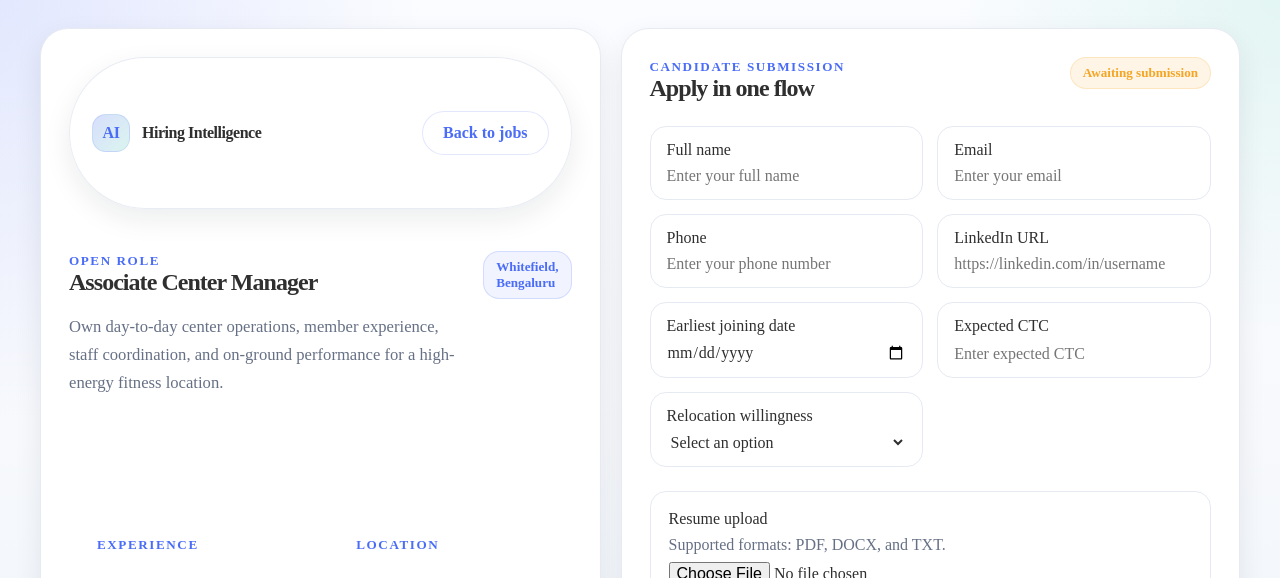
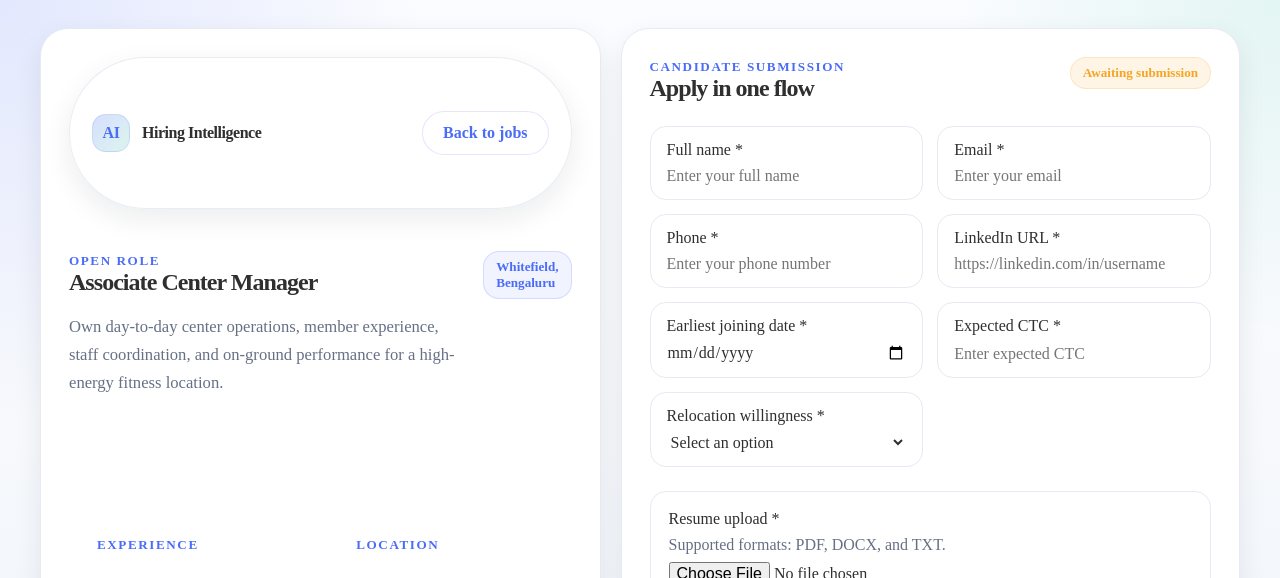
Before and after one commit to GokulRithesh22/ai-hiring-intelligence-platform, a Next.js app in the folder apps/frontend/: page /jobs/associate-center-manager/apply in a window 1280 px wide. Shown: the top 578 px of the page. Built offline with nearby package versions, Linux system fonts and the light colour scheme; no server answers.

Commit message:
Highlight required candidate form fields

```diff
--- a/apps/frontend/app/globals.css
+++ b/apps/frontend/app/globals.css
@@ -592,6 +592,17 @@ button {
   padding: 14px 16px;
 }
 
+.field-error {
+  border-color: rgba(214, 69, 69, 0.35);
+  background: rgba(214, 69, 69, 0.05);
+}
+
+.field-error-text {
+  color: var(--color-danger);
+  font-size: 0.82rem;
+  font-weight: 600;
+}
+
 .field input,
 .field textarea,
 .field select,
--- a/apps/frontend/components/candidate/candidate-application-portal.tsx
+++ b/apps/frontend/components/candidate/candidate-application-portal.tsx
@@ -31,17 +31,25 @@ export function CandidateApplicationPortal({
   const [result, setResult] = useState<ApplicationSubmissionResult | null>(null);
   const [validationMessage, setValidationMessage] = useState<string | null>(null);
   const [submitError, setSubmitError] = useState<string | null>(null);
+  const [touchedFields, setTouchedFields] = useState<Record<string, boolean>>({});
   const [isPending, startTransition] = useTransition();
 
-  const isFormComplete =
-    form.fullName.trim().length > 1 &&
-    form.email.trim().length > 3 &&
-    (form.phone?.trim().length ?? 0) > 3 &&
-    (form.linkedInUrl?.trim().length ?? 0) > 3 &&
-    form.earliestJoiningDate.trim().length > 0 &&
-    form.expectedCtc.trim().length > 0 &&
-    form.relocation.trim().length > 0 &&
-    form.resumeFile !== null;
+  const fieldErrors = {
+    fullName: form.fullName.trim().length > 1 ? null : "Full name is required.",
+    email: form.email.trim().length > 3 ? null : "Email is required.",
+    phone: (form.phone?.trim().length ?? 0) > 3 ? null : "Phone is required.",
+    linkedInUrl:
+      (form.linkedInUrl?.trim().length ?? 0) > 3 ? null : "LinkedIn URL is required.",
+    earliestJoiningDate:
+      form.earliestJoiningDate.trim().length > 0 ? null : "Earliest joining date is required.",
+    expectedCtc:
+      form.expectedCtc.trim().length > 0 ? null : "Expected CTC is required.",
+    relocation:
+      form.relocation.trim().length > 0 ? null : "Relocation willingness is required.",
+    resumeFile: form.resumeFile ? null : "Resume upload is required."
+  };
+
+  const isFormComplete = Object.values(fieldErrors).every((error) => error === null);
 
   const updateField = <K extends keyof CandidateApplicationPayload>(
     field: K,
@@ -51,11 +59,32 @@ export function CandidateApplicationPortal({
       ...current,
       [field]: value
     }));
+    setTouchedFields((current) => ({
+      ...current,
+      [field]: true
+    }));
+  };
+
+  const markFieldTouched = (field: keyof CandidateApplicationPayload | "resumeFile") => {
+    setTouchedFields((current) => ({
+      ...current,
+      [field]: true
+    }));
   };
 
   const handleSubmit = () => {
     if (!isFormComplete) {
       setValidationMessage("Complete every required field before continuing.");
+      setTouchedFields({
+        fullName: true,
+        email: true,
+        phone: true,
+        linkedInUrl: true,
+        earliestJoiningDate: true,
+        expectedCtc: true,
+        relocation: true,
+        resumeFile: true
+      });
       return;
     }
 
@@ -124,79 +153,107 @@ export function CandidateApplicationPortal({
         </div>
 
         <div className="form-grid">
-          <label className="field">
-            <span>Full name</span>
+          <label className={`field ${touchedFields.fullName && fieldErrors.fullName ? "field-error" : ""}`}>
+            <span>Full name *</span>
             <input
               required
               placeholder="Enter your full name"
               value={form.fullName}
               onChange={(event) => updateField("fullName", event.target.value)}
+              onBlur={() => markFieldTouched("fullName")}
             />
+            {touchedFields.fullName && fieldErrors.fullName ? (
+              <span className="field-error-text">{fieldErrors.fullName}</span>
+            ) : null}
           </label>
-          <label className="field">
-            <span>Email</span>
+          <label className={`field ${touchedFields.email && fieldErrors.email ? "field-error" : ""}`}>
+            <span>Email *</span>
             <input
               type="email"
               required
               placeholder="Enter your email"
               value={form.email}
               onChange={(event) => updateField("email", event.target.value)}
+              onBlur={() => markFieldTouched("email")}
             />
+            {touchedFields.email && fieldErrors.email ? (
+              <span className="field-error-text">{fieldErrors.email}</span>
+            ) : null}
           </label>
-          <label className="field">
-            <span>Phone</span>
+          <label className={`field ${touchedFields.phone && fieldErrors.phone ? "field-error" : ""}`}>
+            <span>Phone *</span>
             <input
               required
               placeholder="Enter your phone number"
               value={form.phone ?? ""}
               onChange={(event) => updateField("phone", event.target.value)}
+              onBlur={() => markFieldTouched("phone")}
             />
+            {touchedFields.phone && fieldErrors.phone ? (
+              <span className="field-error-text">{fieldErrors.phone}</span>
+            ) : null}
           </label>
-          <label className="field">
-            <span>LinkedIn URL</span>
+          <label className={`field ${touchedFields.linkedInUrl && fieldErrors.linkedInUrl ? "field-error" : ""}`}>
+            <span>LinkedIn URL *</span>
             <input
               type="url"
               required
               placeholder="https://linkedin.com/in/username"
               value={form.linkedInUrl ?? ""}
               onChange={(event) => updateField("linkedInUrl", event.target.value)}
+              onBlur={() => markFieldTouched("linkedInUrl")}
             />
+            {touchedFields.linkedInUrl && fieldErrors.linkedInUrl ? (
+              <span className="field-error-text">{fieldErrors.linkedInUrl}</span>
+            ) : null}
           </label>
-          <label className="field">
-            <span>Earliest joining date</span>
+          <label className={`field ${touchedFields.earliestJoiningDate && fieldErrors.earliestJoiningDate ? "field-error" : ""}`}>
+            <span>Earliest joining date *</span>
             <input
               type="date"
               required
               value={form.earliestJoiningDate}
               onChange={(event) => updateField("earliestJoiningDate", event.target.value)}
+              onBlur={() => markFieldTouched("earliestJoiningDate")}
             />
+            {touchedFields.earliestJoiningDate && fieldErrors.earliestJoiningDate ? (
+              <span className="field-error-text">{fieldErrors.earliestJoiningDate}</span>
+            ) : null}
           </label>
-          <label className="field">
-            <span>Expected CTC</span>
+          <label className={`field ${touchedFields.expectedCtc && fieldErrors.expectedCtc ? "field-error" : ""}`}>
+            <span>Expected CTC *</span>
             <input
               required
               placeholder="Enter expected CTC"
               value={form.expectedCtc}
               onChange={(event) => updateField("expectedCtc", event.target.value)}
+              onBlur={() => markFieldTouched("expectedCtc")}
             />
+            {touchedFields.expectedCtc && fieldErrors.expectedCtc ? (
+              <span className="field-error-text">{fieldErrors.expectedCtc}</span>
+            ) : null}
           </label>
-          <label className="field">
-            <span>Relocation willingness</span>
+          <label className={`field ${touchedFields.relocation && fieldErrors.relocation ? "field-error" : ""}`}>
+            <span>Relocation willingness *</span>
             <select
               required
               value={form.relocation}
               onChange={(event) => updateField("relocation", event.target.value)}
+              onBlur={() => markFieldTouched("relocation")}
             >
               <option value="">Select an option</option>
               <option value="Open">Open</option>
               <option value="Not needed">Not needed</option>
               <option value="Declined">Declined</option>
             </select>
+            {touchedFields.relocation && fieldErrors.relocation ? (
+              <span className="field-error-text">{fieldErrors.relocation}</span>
+            ) : null}
           </label>
         </div>
 
-        <label className="dropzone">
-          <span>Resume upload</span>
+        <label className={`dropzone ${touchedFields.resumeFile && fieldErrors.resumeFile ? "field-error" : ""}`}>
+          <span>Resume upload *</span>
           <span className="muted">
             Supported formats: PDF, DOCX, and TXT.
           </span>
@@ -207,10 +264,14 @@ export function CandidateApplicationPortal({
             onChange={(event) =>
               updateField("resumeFile", event.target.files?.[0] ?? null)
             }
+            onBlur={() => markFieldTouched("resumeFile")}
           />
           <span className="muted">
             {form.resumeFile ? `Attached: ${form.resumeFile.name}` : "No file selected yet"}
           </span>
+          {touchedFields.resumeFile && fieldErrors.resumeFile ? (
+            <span className="field-error-text">{fieldErrors.resumeFile}</span>
+          ) : null}
         </label>
 
         <div className="shell-actions">
```
